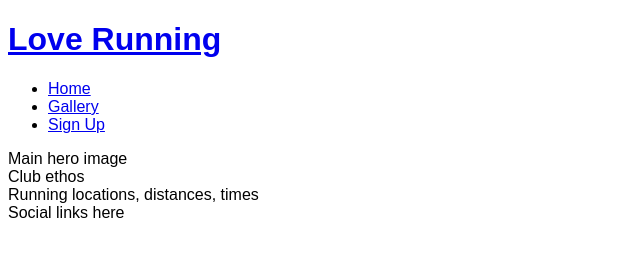
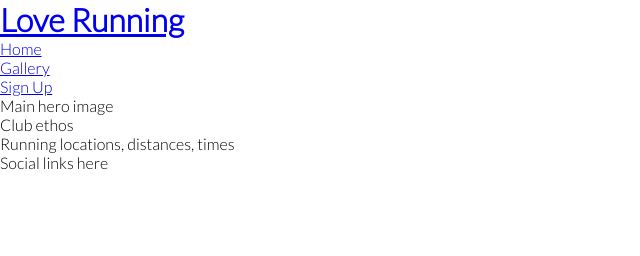
Before and after one commit to KippAD/love-running, a plain HTML site: page index.html in a window 1280 px wide. Shown: the whole page, without its empty margins (0-640 px from the left). Drawn offline with Linux system fonts and the light colour scheme.

Commit message:
Add google fonts and set padding, margin and border to 0

```diff
--- a/assets/css/style.css
+++ b/assets/css/style.css
@@ -1,3 +1,12 @@
+@import url('https://fonts.googleapis.com/css2?family=Lato:wght@300&family=Oswald:wght@300&display=swap');
+
+* {
+    padding: 0;
+    margin: 0;
+    border: none;
+}
+
 body {
-    font-family: arial;
+    font-family: lato;
+    font-weight: 300;
 }
```
